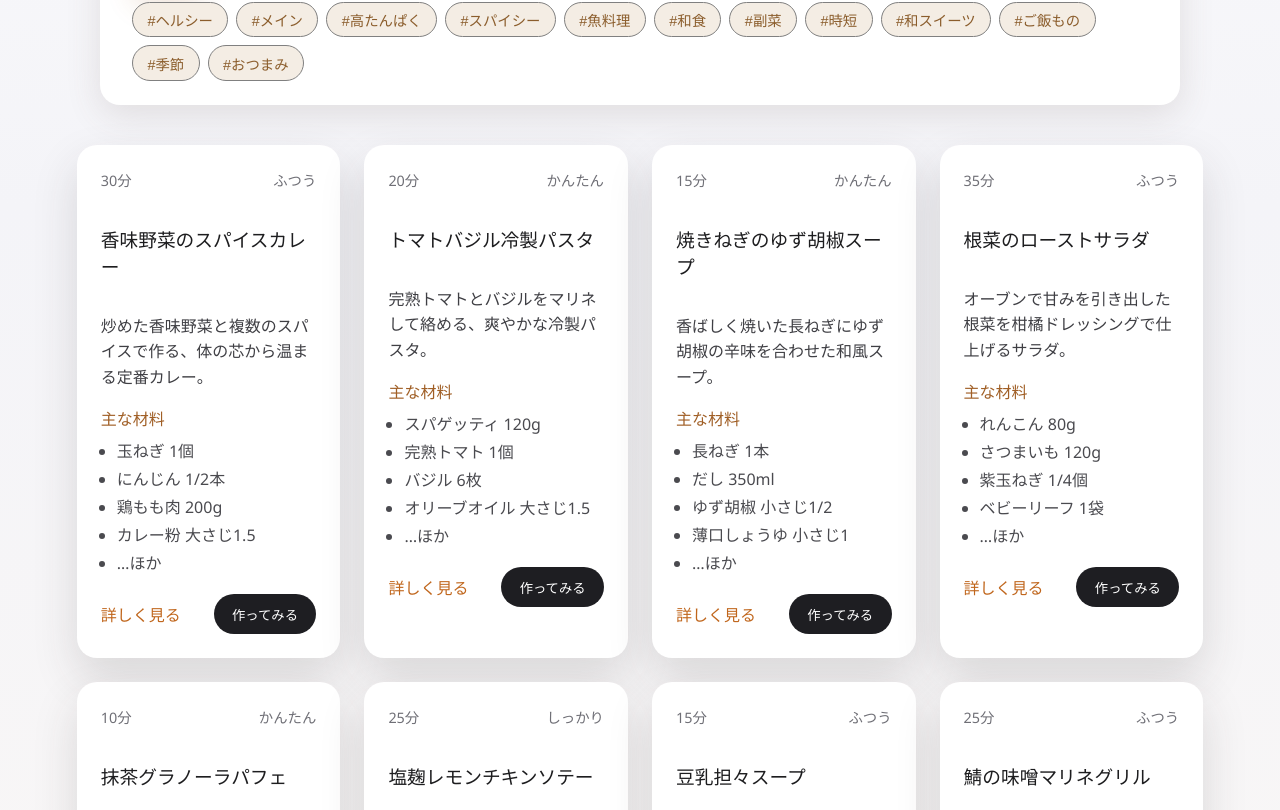
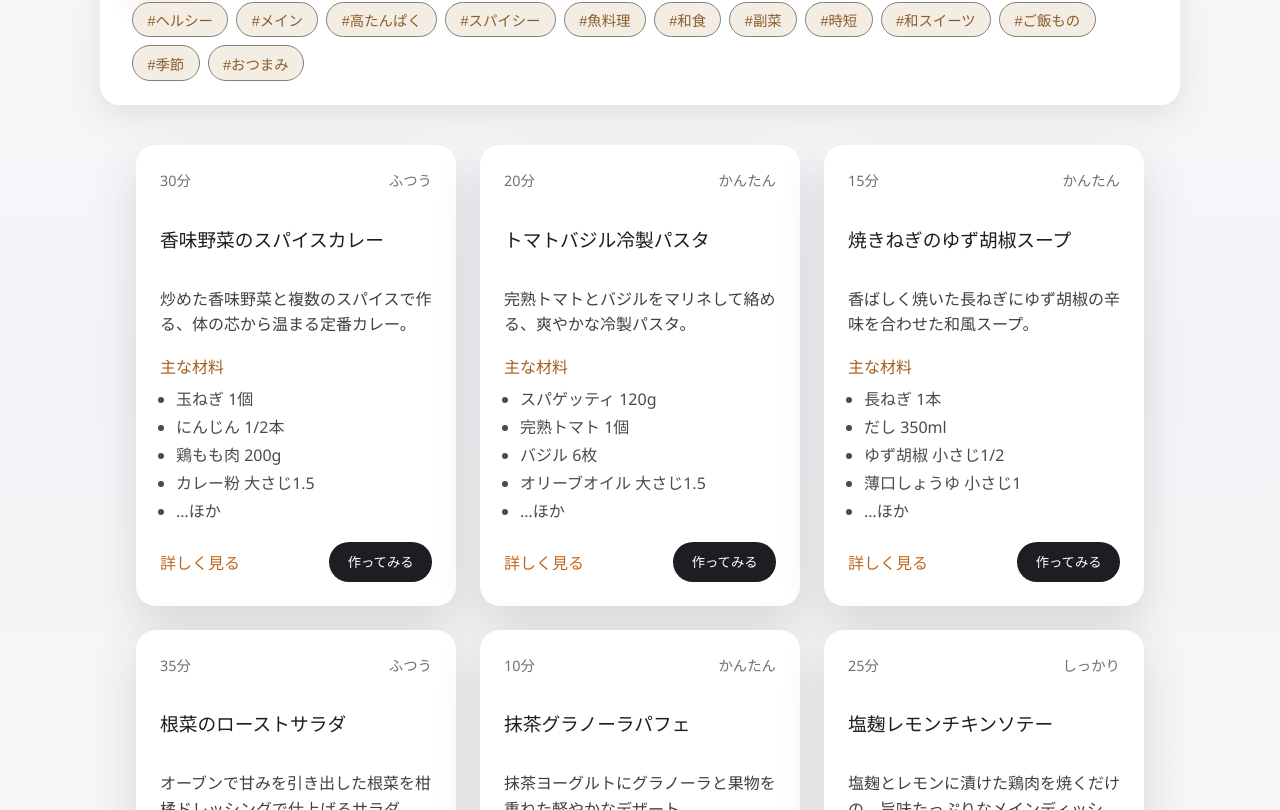
Before and after one commit to NakayamaNaoto/recipe-site, a React (Vite) app: page / in a window 1280 px wide. Shown: the part 950-1760 px from the top of the page. Built offline with nearby package versions, Linux system fonts and the light colour scheme.

Commit message:
レシピ一覧の中のarticleタグの要素の横幅を固定に

```diff
--- a/src/App.css
+++ b/src/App.css
@@ -331,7 +331,8 @@
 
 .recipe-grid {
     display: grid;
-    grid-template-columns: repeat(auto-fit, minmax(260px, 1fr));
+    grid-template-columns: repeat(auto-fit, minmax(320px, 320px));
+    justify-content: center;
     gap: 1.5rem;
 }
 
```
